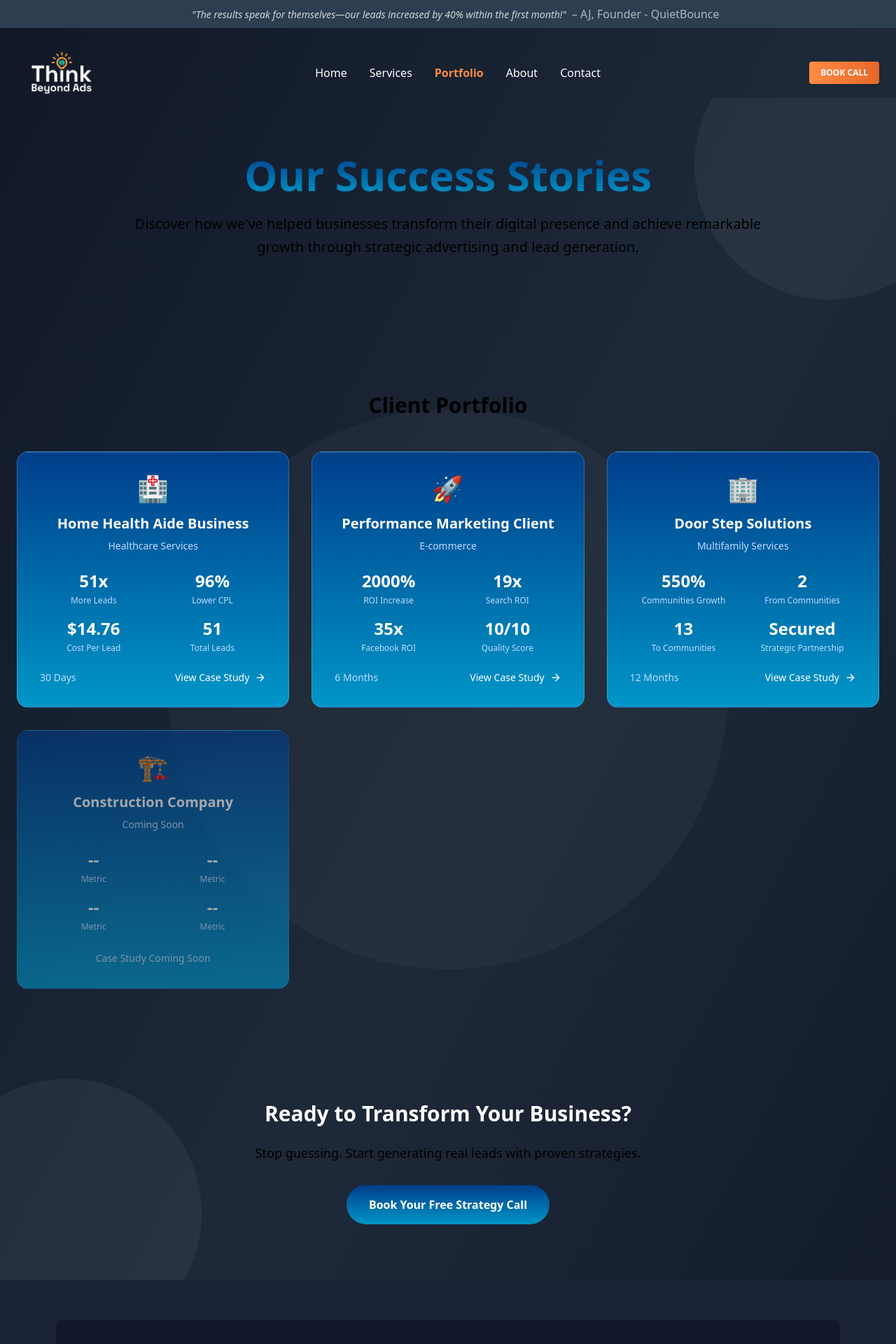
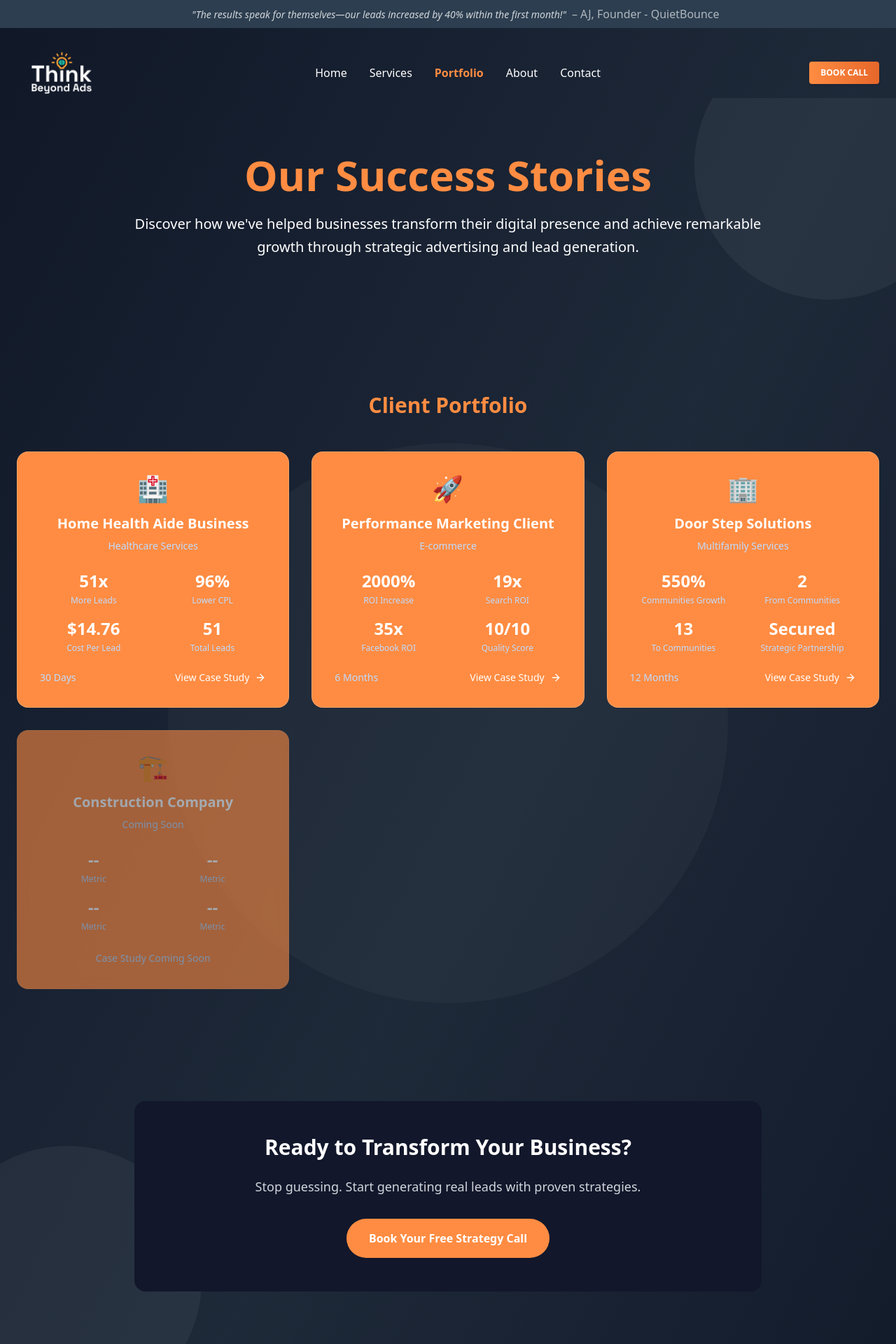
Before and after one commit to saadsrabon/thinkbeyondads, a React (Vite) app: page /portfolio in a window 1280 px wide. Shown: the top 1920 px of the page at 70% size. Built offline with nearby package versions, Linux system fonts and the light colour scheme.

Commit message:
Portfolio color matched

```diff
--- a/src/index.css
+++ b/src/index.css
@@ -212,7 +212,7 @@
 
 /* Responsive Typography */
 .heading-xl {
-  @apply text-4xl md:text-5xl lg:text-6xl font-bold leading-tight font-[var(--font-family-accent)];
+  @apply text-4xl md:text-5xl lg:text-6xl  leading-tight font-[var(--font-family-accent)];
 }
 
 .heading-lg {
--- a/src/pages/AboutHero.jsx
+++ b/src/pages/AboutHero.jsx
@@ -68,7 +68,7 @@
             <div className="absolute inset-0 bg-gradient-to-br from-blue-600/20 to-purple-600/20 rounded-3xl transform rotate-3 blur-sm"></div>
 
             {/* Main content card */}
-            <div className="relative bg-gradient-to-br from-gray-800/80 to-gray-900/80 backdrop-blur-xl rounded-3xl shadow-2xl border border-gray-700/50 p-8 transform -rotate-1 hover:rotate-0 transition-all duration-500 hover:shadow-purple-500/20">
+            <div className="relative bg-gradient-to-br from-gray-800/80 to-gray-900/80 backdrop-blur-xl rounded-3xl shadow-2xl border border-gray-700/50 p-8 transform -rotate-0 hover:rotate-0 transition-all duration-500 hover:shadow-purple-500/20">
               <div className="text-center space-y-8">
                 <div className="flex justify-center space-x-6 mb-8">
                   <div className="w-14 h-14 bg-gradient-to-br from-blue-500 to-cyan-500 rounded-2xl flex items-center justify-center transform hover:scale-110 transition-transform duration-300">
--- a/src/pages/Portfolio.jsx
+++ b/src/pages/Portfolio.jsx
@@ -501,7 +501,7 @@
     const currentSlideData = selectedCase.slides[currentSlide];
 
     return (
-      <div className="min-h-screen bg-gradient-to-r from-[#023E8A] to-[#0096C7] relative overflow-hidden">
+      <div className="min-h-screen  relative overflow-hidden">
         {/* Background decoration */}
         <div className="absolute inset-0 overflow-hidden">
           <div className="absolute -top-24 -right-24 w-96 h-96 bg-white/5 rounded-full"></div>
@@ -583,10 +583,10 @@
       {/* Hero Section */}
       <section className="relative z-10 text-center py-20 px-6">
         <div className="max-w-4xl mx-auto">
-          <h1 className="text-5xl md:text-6xl font-bold bg-gradient-to-b from-[#023E8A] to-[#0096C7] text-transparent bg-clip-text  mb-6">
+          <h1 className="text-5xl md:text-6xl font-bold text-bg-accent   mb-6">
             Our Success Stories
           </h1>
-          <p className="text-xl  mb-8 leading-relaxed">
+          <p className="text-xl text-white  mb-8 leading-relaxed">
             Discover how we've helped businesses transform their digital presence and achieve
             remarkable growth through strategic advertising and lead generation.
           </p>
@@ -597,13 +597,13 @@
       {/* Portfolio Grid */}
       <section className="relative z-10 py-20 px-6">
         <div className="max-w-7xl mx-auto">
-          <h2 className="text-3xl font-bold text-gradient-to-b from-[#023E8A] to-[#0096C7]  text-center mb-12">Client Portfolio</h2>
+          <h2 className="text-3xl font-bold text-bg-accent  text-center mb-12">Client Portfolio</h2>
 
           <div className="grid grid-cols-1 md:grid-cols-2 lg:grid-cols-3 gap-8">
             {caseStudies.map((caseStudy) => (
               <div
                 key={caseStudy.id}
-                className="bg-gradient-to-b from-[#023E8A] to-[#0096C7] backdrop-blur-sm rounded-2xl p-8 border border-white/20 hover:border-white/40 transition-all hover:scale-105 cursor-pointer group"
+                className="bg-bg-accent  backdrop-blur-sm rounded-2xl p-8 border border-white/20 hover:border-white/40 transition-all hover:scale-105 cursor-pointer group"
                 onClick={() => selectCase(caseStudy)}
               >
                 <div className="text-center mb-6">
@@ -632,7 +632,7 @@
             ))}
 
             {/* Coming Soon Cards */}
-            <div className="bg-gradient-to-b from-[#023E8A] to-[#0096C7] backdrop-blur-sm rounded-2xl p-8 border border-white/10 opacity-60">
+            <div className="bg-bg-accent backdrop-blur-sm rounded-2xl p-8 border border-white/10 opacity-60">
               <div className="text-center mb-6">
                 <div className="text-4xl mb-4">🏗️</div>
                 <h3 className="text-xl font-bold text-white mb-2">Construction Company</h3>
@@ -656,12 +656,12 @@
 
       {/* CTA Section */}
       <section className="relative z-10 text-center py-20 px-6">
-        <div className="max-w-4xl mx-auto">
+        <div className="max-w-4xl mx-auto bg-[#12172B] backdrop-blur-sm rounded-2xl p-12">
           <h2 className="text-3xl font-bold text-white mb-6">Ready to Transform Your Business?</h2>
-          <p className=" mb-8 text-lg">
+          <p className=" mb-8 text-lg text-gray-300">
             Stop guessing. Start generating real leads with proven strategies.
           </p>
-          <button  onClick={() => window.open('https://calendly.com/thinkbeyondads/30min')} className="bg-gradient-to-b from-[#023E8A] to-[#0096C7] text-white px-8 py-4 rounded-full font-semibold hover:bg-blue-50 transition-all hover:scale-105">
+          <button  onClick={() => window.open('https://calendly.com/thinkbeyondads/30min')} className="bg-bg-accent text-white px-8 py-4 rounded-full font-semibold  hover:scale-105">
             Book Your Free Strategy Call
           </button>
         </div>
--- a/src/pages/Services.jsx
+++ b/src/pages/Services.jsx
@@ -1,6 +1,6 @@
 "use client";
 
-import React, { useMemo, useRef, useState } from "react";
+import React, { useRef, useState } from "react";
 import { Swiper, SwiperSlide } from "swiper/react";
 import { Navigation, Mousewheel } from "swiper/modules";
 import { motion } from "framer-motion";
```
